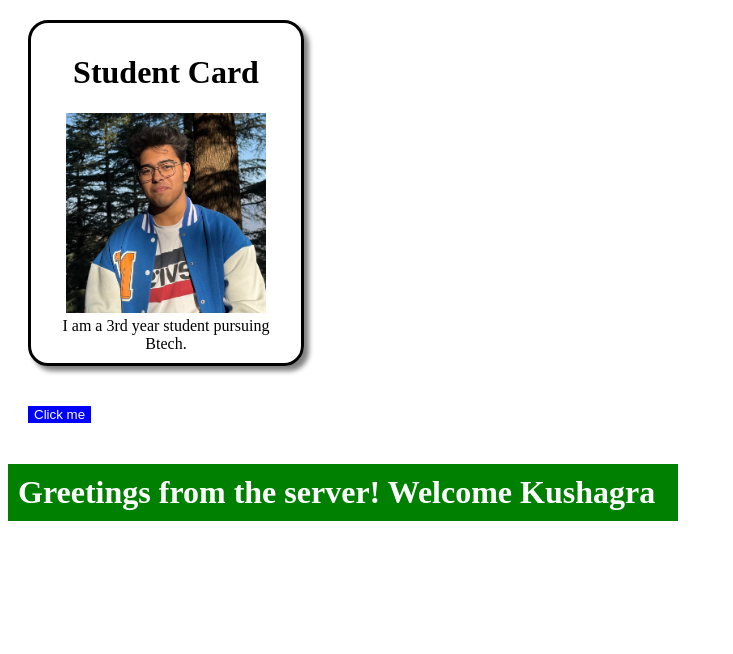
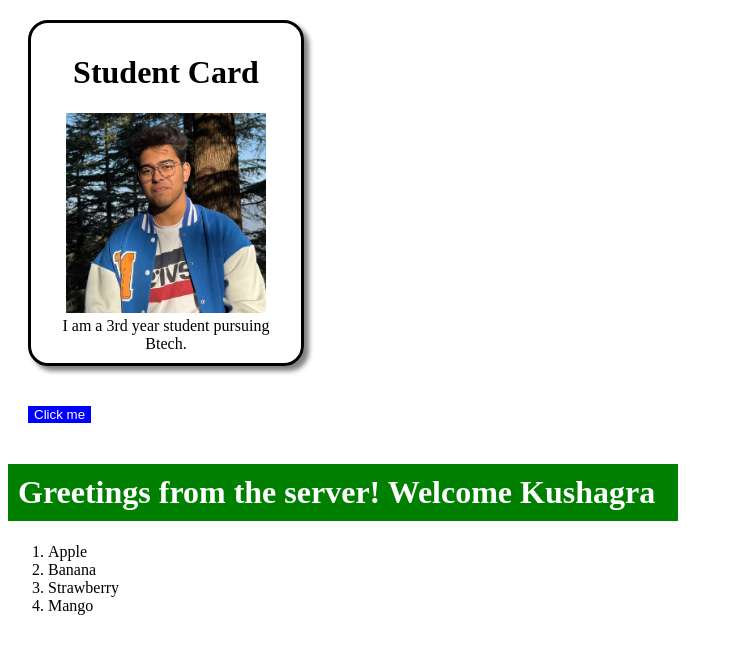
Before and after one commit to kushagrx/React-Dev, a React (Vite) app in the folder kushagra01/: page / in a window 1280 px wide. Shown: the top 654 px of the page, without its empty margins (0-733 px from the left). Built offline with nearby package versions, Linux system fonts and the light colour scheme.

Commit message:
basic list rendering in React

```diff
--- a/kushagra01/src/App.jsx
+++ b/kushagra01/src/App.jsx
@@ -2,6 +2,7 @@ import Button from "./Button";
 import Student from "./Student";
 import Card from "./Card";
 import UserGreeting from "./userGreeting";
+import List from "./List";
 
 // Props: read only properties shared between components     eg in student.jsx
 //        a parent component can send data to its child components
@@ -14,6 +15,7 @@ function App() {
       <Card />
       <Button />
       <UserGreeting isLoggedIn={true} user="Kushagra" />
+      <List/>
     </>
   );
 }
--- /dev/null
+++ b/kushagra01/src/List.jsx
@@ -0,0 +1,10 @@
+function List(){
+    const fruits=["Apple","Banana","Strawberry","Mango"];
+    const listItems = fruits.map(fruit=><li>{fruit}</li>);
+
+    return(
+        <ol>{listItems}</ol>
+    );
+}
+
+export default List
```
